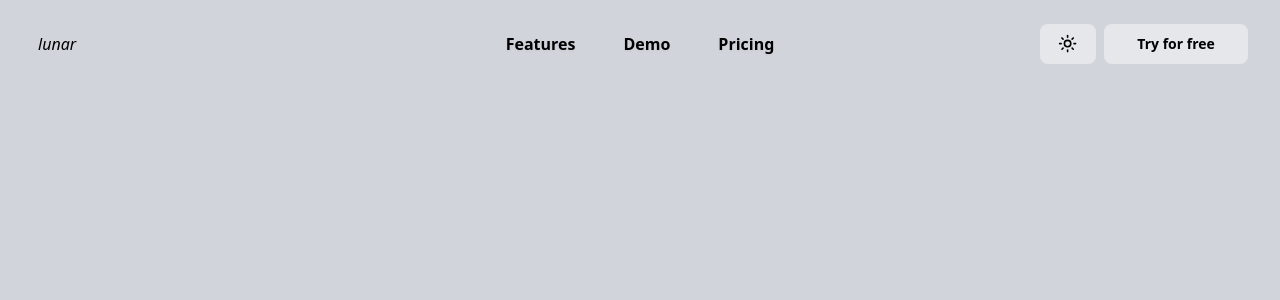
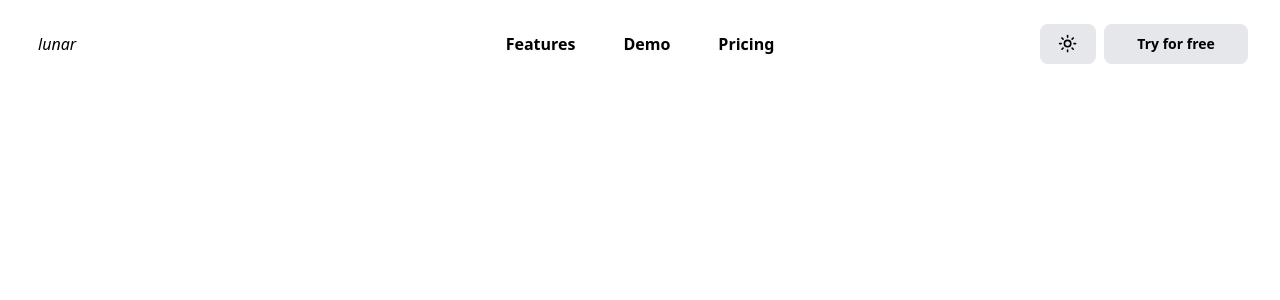
Before and after one commit to ramezj/astralics, a Next.js app in the folder client/: page /billing in a window 1280 px wide. Shown: the top 300 px of the page. Built offline with nearby package versions, Linux system fonts and the light colour scheme; no server answers.

Commit message:
card changes, background changed in dashboard

```diff
--- a/client/components/app/AppLayout.js
+++ b/client/components/app/AppLayout.js
@@ -4,7 +4,7 @@ import AppNavbar from "./AppNavbar"
 export default function AppLayout(props) {
     const { data: session } = useSession()
     return (
-        <div className='bg-gray-300 dark:bg-zinc-950 h-full min-h-screen bg-bottom bg-no-repeat w-full'>
+        <div className='bg-white dark:bg-zinc-950 h-full min-h-screen bg-bottom bg-no-repeat w-full'>
         <AppNavbar session={session} />
         {props.children}
         </div>
--- a/client/components/app/Card.js
+++ b/client/components/app/Card.js
@@ -13,13 +13,13 @@ export default function Card(props) {
     }
     return (
     <div className='duration-300'>
-    <Link className="card w-96 bg-white dark:bg-zinc-900 cursor-pointer duration-300 outline-none rounded-lg" href={props.href}>
+    <Link className="card w-96 bg-gray-200 dark:bg-zinc-900 cursor-pointer duration-300 outline-none rounded-lg" href={props.href}>
     <div className="card-body">
     <h2 className="card-title font-extrabold drop-shadow-lg text-black dark:text-white">{props.title}</h2>
     <br />
     <h1 className="font-medium -mb-3 duration-150 drop-shadow-lg text-black dark:text-white">{props.website}</h1>
     <div className="card-actions justify-end flex gap-6">
-    <span className='-mt-8 -mr-2 w-12 h-10 rounded-lg justify-center items-center float-right flex bg-gray-200 dark:bg-zinc-800 hover:scale-[1.19] duration-200 shadow-sm'>
+    <span className='-mt-8 -mr-2 w-12 h-10 rounded-lg justify-center items-center float-right flex bg-white dark:bg-zinc-800 hover:scale-[1.19] duration-200 shadow-sm'>
     <Link href={`${props.settings}`} className='drop-shadow-lg float-right flex justify-center'>
     <AdjustmentsHorizontalIcon className='text-black dark:text-white' width={22} height={23} strokeWidth={'2'}/>
     </Link>
```
Also changed, not shown: client/components/navbar/index.js (+0 -11 lines).
